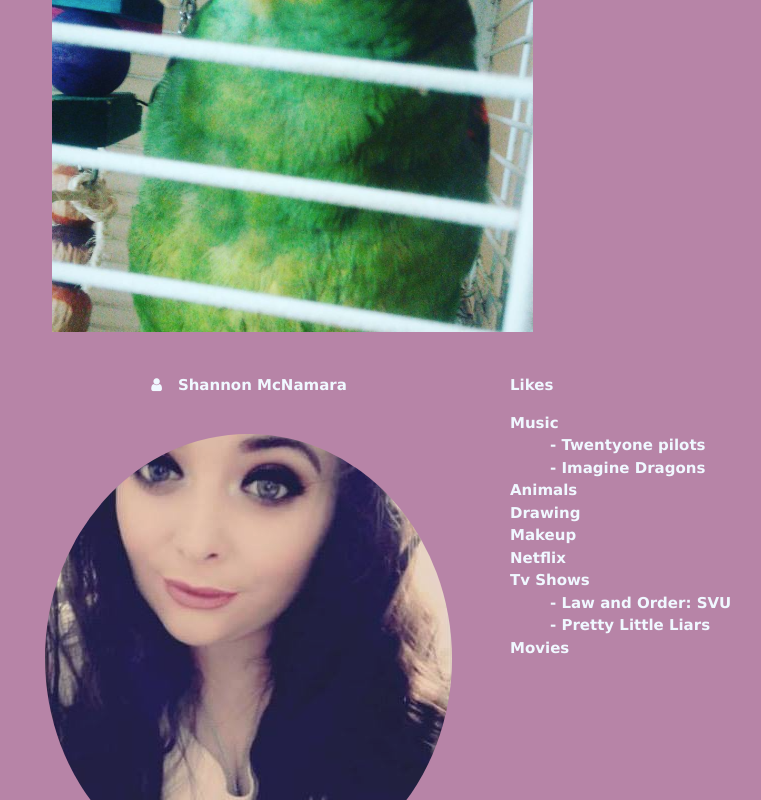
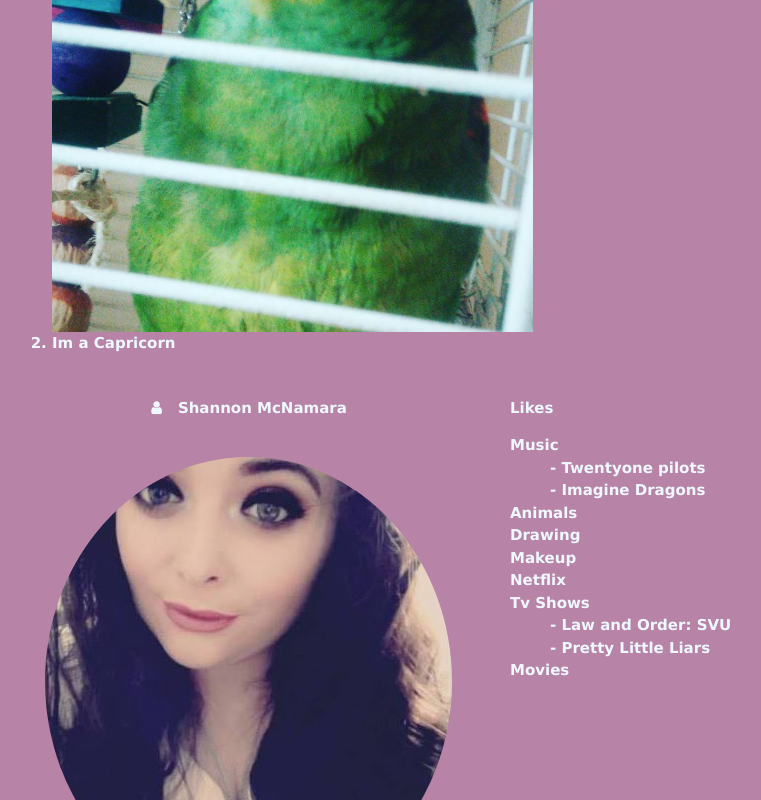
Before and after one commit to K00174394/AboutMe, a plain HTML site: page index.html in a window 1280 px wide. Shown: the part 2000-2800 px from the top of the page, without its empty margins (154-915 px from the left). Drawn offline with nearby package versions, Linux system fonts and the light colour scheme; files whose address does not match are found by name; a web font is replaced by a local one.

Commit message:
Update index.html

```diff
--- a/index.html
+++ b/index.html
@@ -83,6 +83,7 @@ Limerick Institute of Technology, Moylish Campus, Limerick.</p>
     <p><b>Random Facts!<b></p>
     <ol>
     <li>I have a pet parrot!</li> <img src="joey.png" alt="parrot"/>
+    <li>Im a Capricorn</li>
 
     </ol>
 
```
